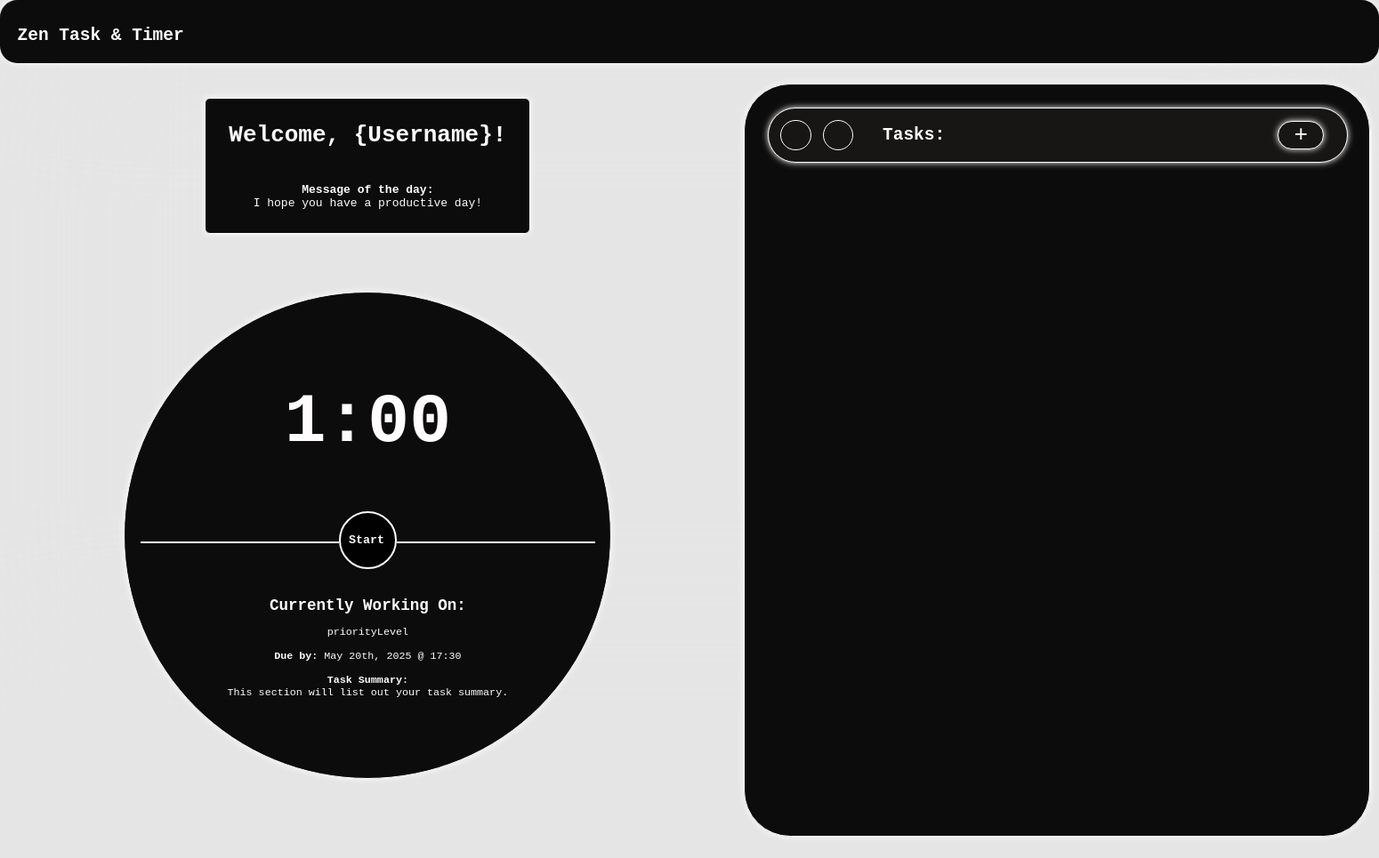
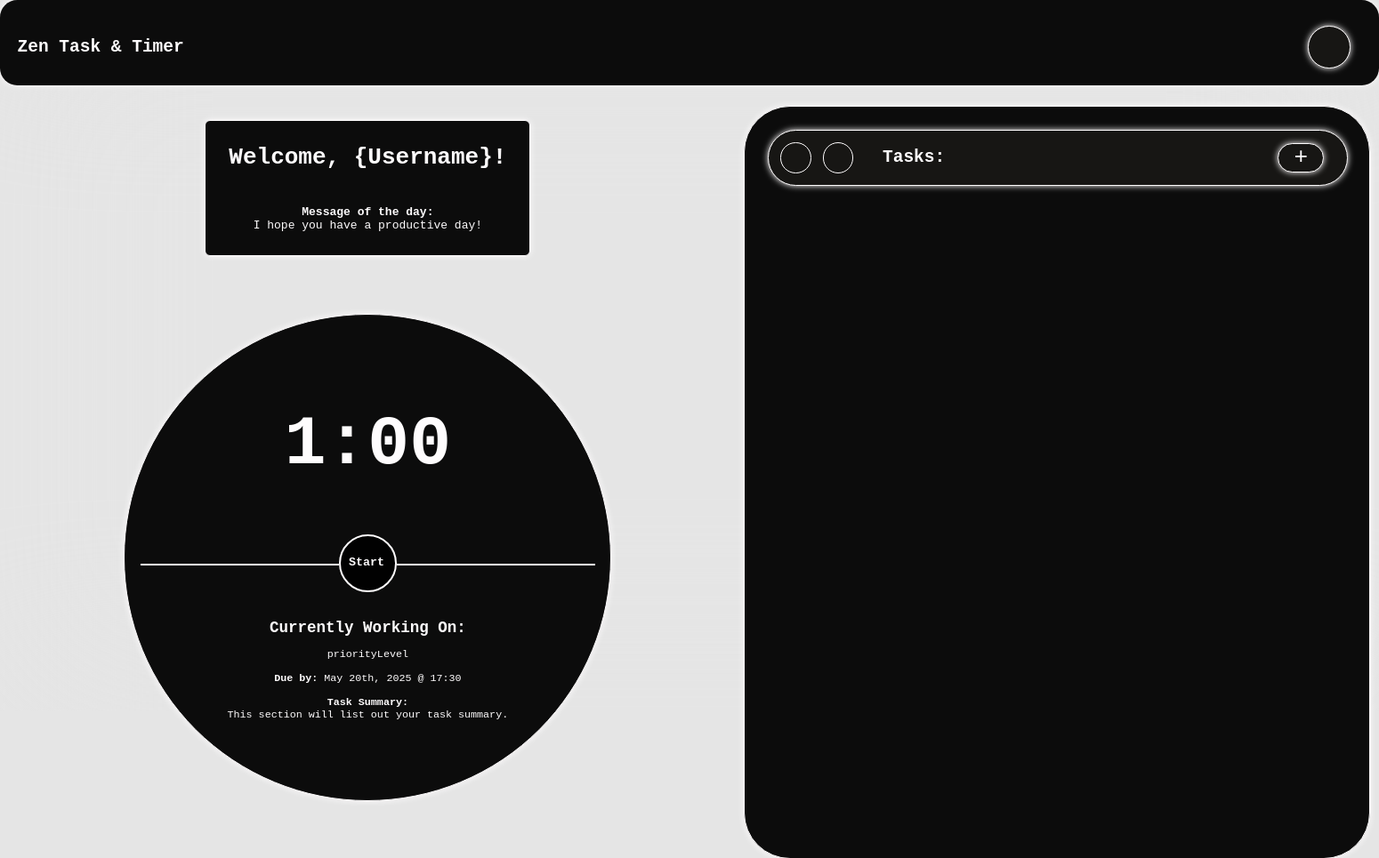
Before and after one commit to ZenixR1/Z-Task, an Electron app: page index.html in a window 1550 px wide. Shown: the top 965 px of the page at 89% size. Drawn offline with Linux system fonts and the light colour scheme.

```diff
--- a/scripts/app.js
+++ b/scripts/app.js
@@ -15,7 +15,7 @@
                 headerDiv.appendChild(headerH2);
         const loginDivDiv = document.createElement('div');
             loginDivDiv.classList.add('loginDiv');
-            headerDiv.appendChild(headerH2);
+            headerDiv.appendChild(loginDivDiv);
 
     const mainContainerDiv = document.createElement('div');
         mainContainerDiv.classList.add('mainContainer');
--- a/style/styles.css
+++ b/style/styles.css
@@ -25,6 +25,7 @@
 
 .navBar{
     display: flex;
+    flex-direction: column;
     justify-content: space-between;
     box-shadow: 0px 0px .6rem var(--white);
     margin-bottom: 1rem;
@@ -42,7 +43,14 @@
 
 .header{
     border-radius: 6px;
-    padding: 1rem;
+    padding:1rem;
+    display: flex;
+    flex-direction: row;
+}
+
+.header h2{
+    position:relative;
+    top: 1rem;
 }
 
 .loginDiv{
@@ -55,6 +63,7 @@
     justify-content: center;
     align-items: center;
     align-self: center;
+    margin-left: auto;
     margin-right: 1rem;
     border: 1px solid var(--white);
 }
```
